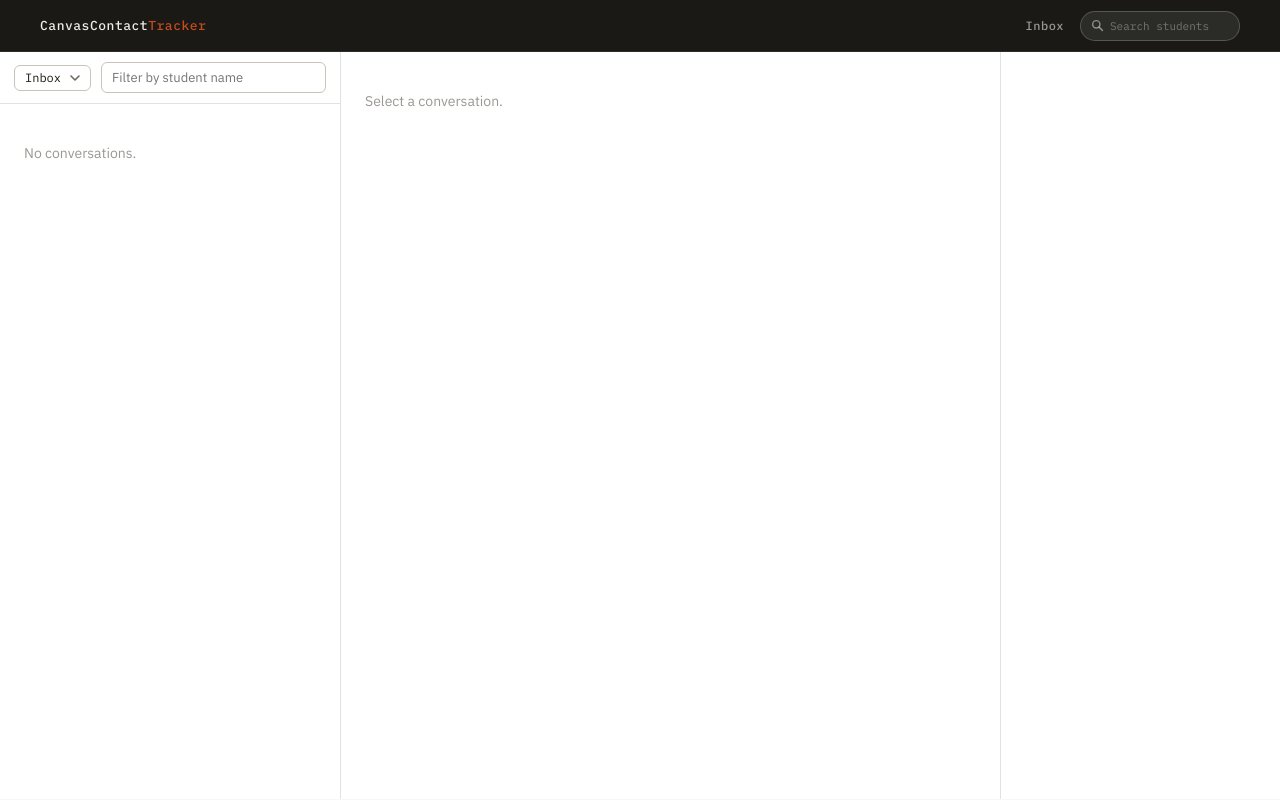
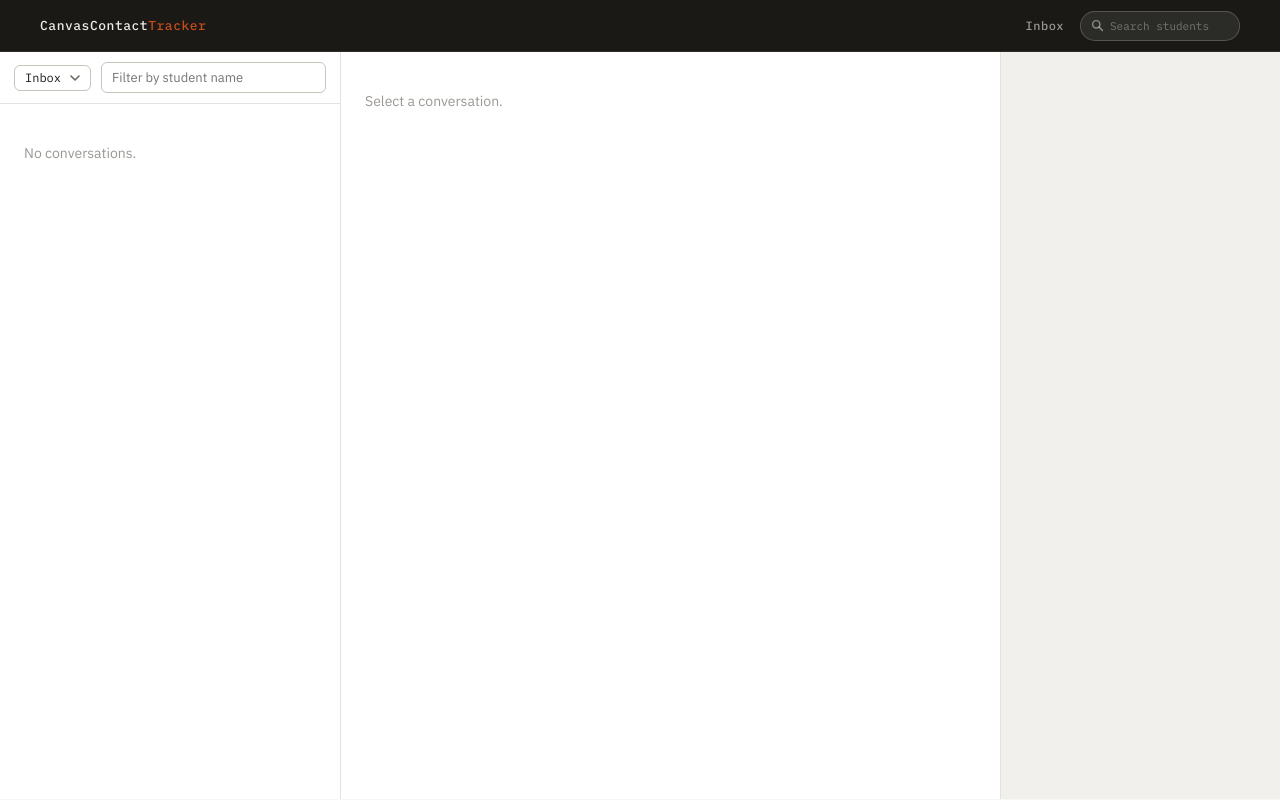
Before and after one commit to Schatzjason/canvas_contact_app, a Flask app: page /inbox in a window 1280 px wide. Run offline with Flask 3, Linux system fonts and the light colour scheme; data that the repository does not hold is empty; parts of the project's set-up code (start-up, migrations or seed data) failed here and were passed over.

Commit message:
Darken inbox student panel and drop the line under notes
Co-Authored-By: Claude Sonnet 5.5 <noreply@anthropic.com>

```diff
--- a/app/templates/dashboard/inbox.html
+++ b/app/templates/dashboard/inbox.html
@@ -106,14 +106,16 @@
   .msg-attach a { color: #3b6fd4; }
 
   /* student panel */
-  .stu { padding: 18px 18px 8px; border-bottom: 1px solid var(--border); }
+  #student-pane { background: #f1f0ec; }
+  .stu { padding: 18px 18px 8px; }
+  .stu + .stu { border-top: 1px solid var(--border-strong); }
   .stu-name { font-size: 15px; font-weight: 600; color: var(--text-primary); text-decoration: none; }
   a.stu-name:hover { color: var(--accent); text-decoration: underline; }
   .stu-goes { font-family: var(--mono); font-size: 11px; color: var(--text-tertiary); margin-top: 2px; }
   .stu-h { font-family: var(--mono); font-size: 10px; letter-spacing: 0.08em; text-transform: uppercase; color: var(--text-tertiary); margin: 14px 0 6px; }
   .chips { display: flex; flex-wrap: wrap; gap: 5px; }
   .chip { font-family: var(--mono); font-size: 11px; color: #fff; padding: 2px 8px; border-radius: 10px; }
-  .notes-textarea { width: 100%; background: var(--surface); border: 1px solid var(--border); border-radius: 8px; padding: 10px 12px; font-family: var(--sans); font-size: 13px; line-height: 1.65; color: var(--text-primary); resize: none; outline: none; overflow: hidden; transition: border-color 0.15s, box-shadow 0.15s; }
+  .notes-textarea { width: 100%; background: var(--surface); border: 1px solid var(--border-strong); border-radius: 8px; padding: 10px 12px; font-family: var(--sans); font-size: 13px; line-height: 1.65; color: var(--text-primary); resize: none; outline: none; overflow: hidden; transition: border-color 0.15s, box-shadow 0.15s; }
   .notes-textarea::placeholder { color: var(--text-tertiary); font-style: italic; }
   .notes-textarea:focus { border-color: var(--border-strong); box-shadow: 0 0 0 3px rgba(0,0,0,0.04); }
   .notes-status { font-family: var(--mono); font-size: 10px; color: var(--text-tertiary); margin: 5px 0 10px; min-height: 14px; transition: opacity 0.3s; }
```
